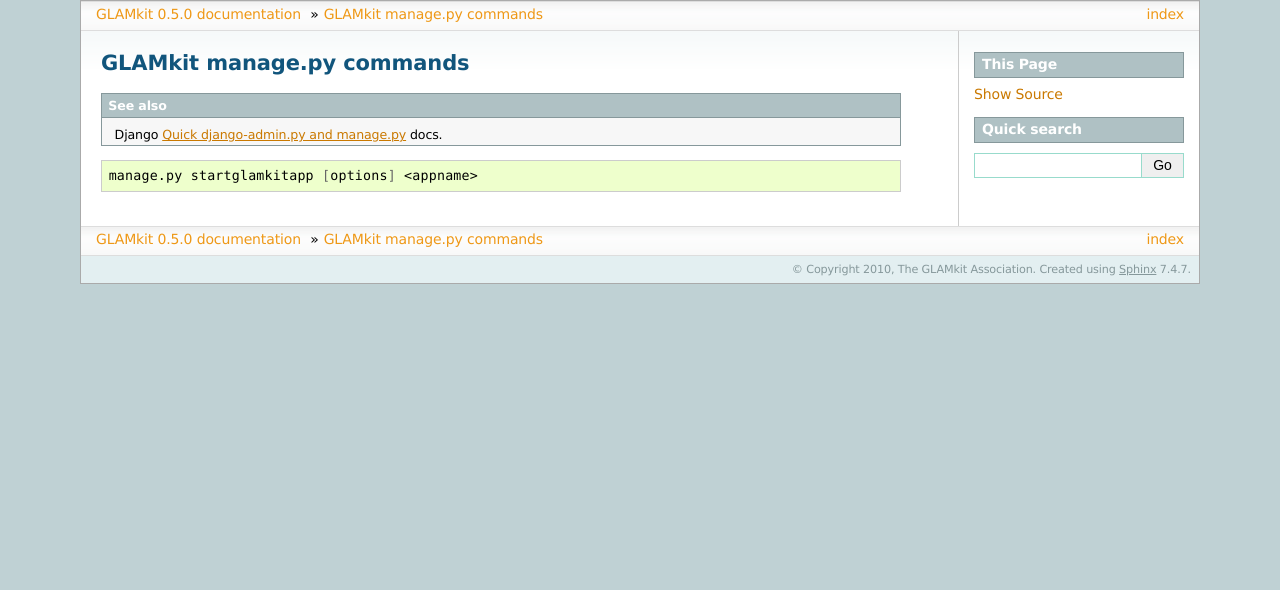
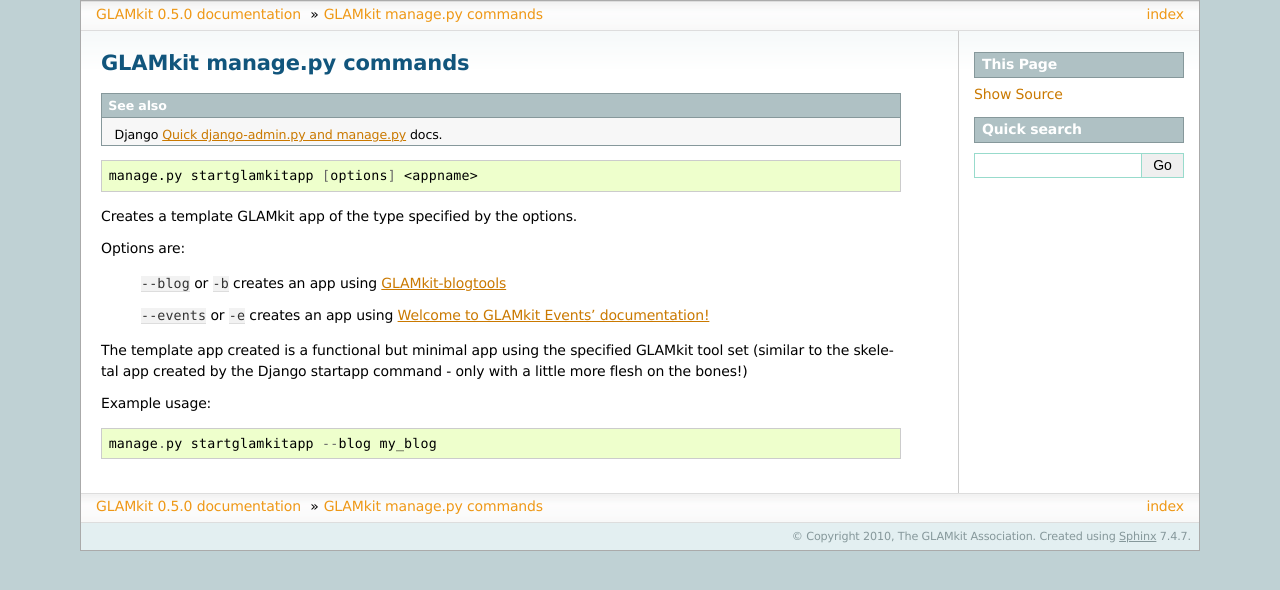
Before and after one commit to gregplaysguitar/glamkit, a Sphinx documentation site: the page built from docs/commands.txt, in a window 1280 px wide. Shown: the top 590 px of the page. Built offline with Sphinx 7.4.7, drawn with Linux system fonts in a browser that asks for light colours.

Commit message:
Command docs

```diff
--- a/docs/commands.txt
+++ b/docs/commands.txt
@@ -11,3 +11,17 @@
 .. code-block:: bash
 
     manage.py startglamkitapp [options] <appname>
+
+Creates a template GLAMkit app of the type specified by the options.
+
+Options are:
+
+    ``--blog`` or ``-b`` creates an app using :doc:`blogtools/index`
+
+    ``--events`` or ``-e`` creates an app using :doc:`eventtools/index`
+
+The template app created is a functional but minimal app using the specified GLAMkit tool set (similar to the skeletal app created by the Django startapp command - only with a little more flesh on the bones!)
+
+Example usage::
+
+    manage.py startglamkitapp --blog my_blog
```
